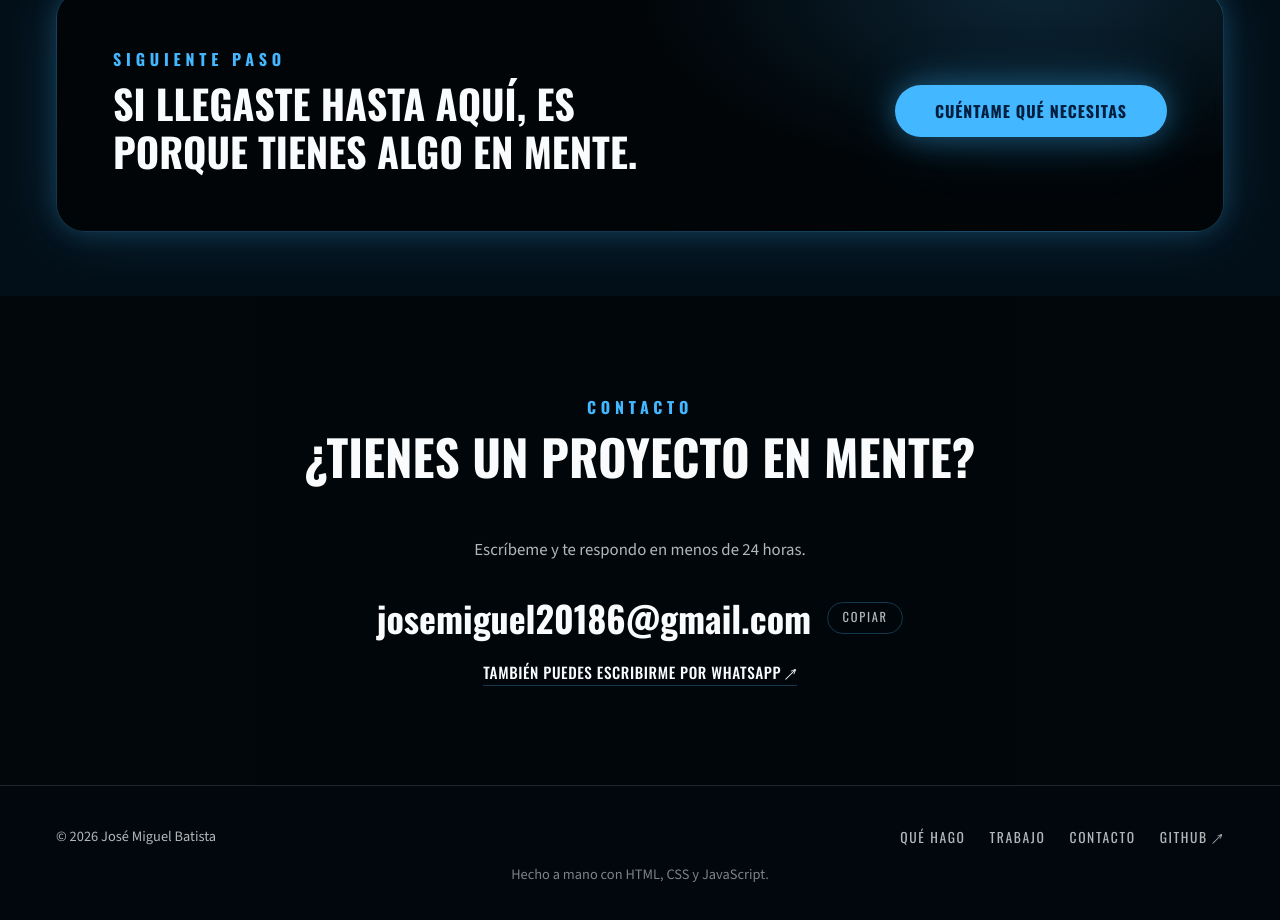
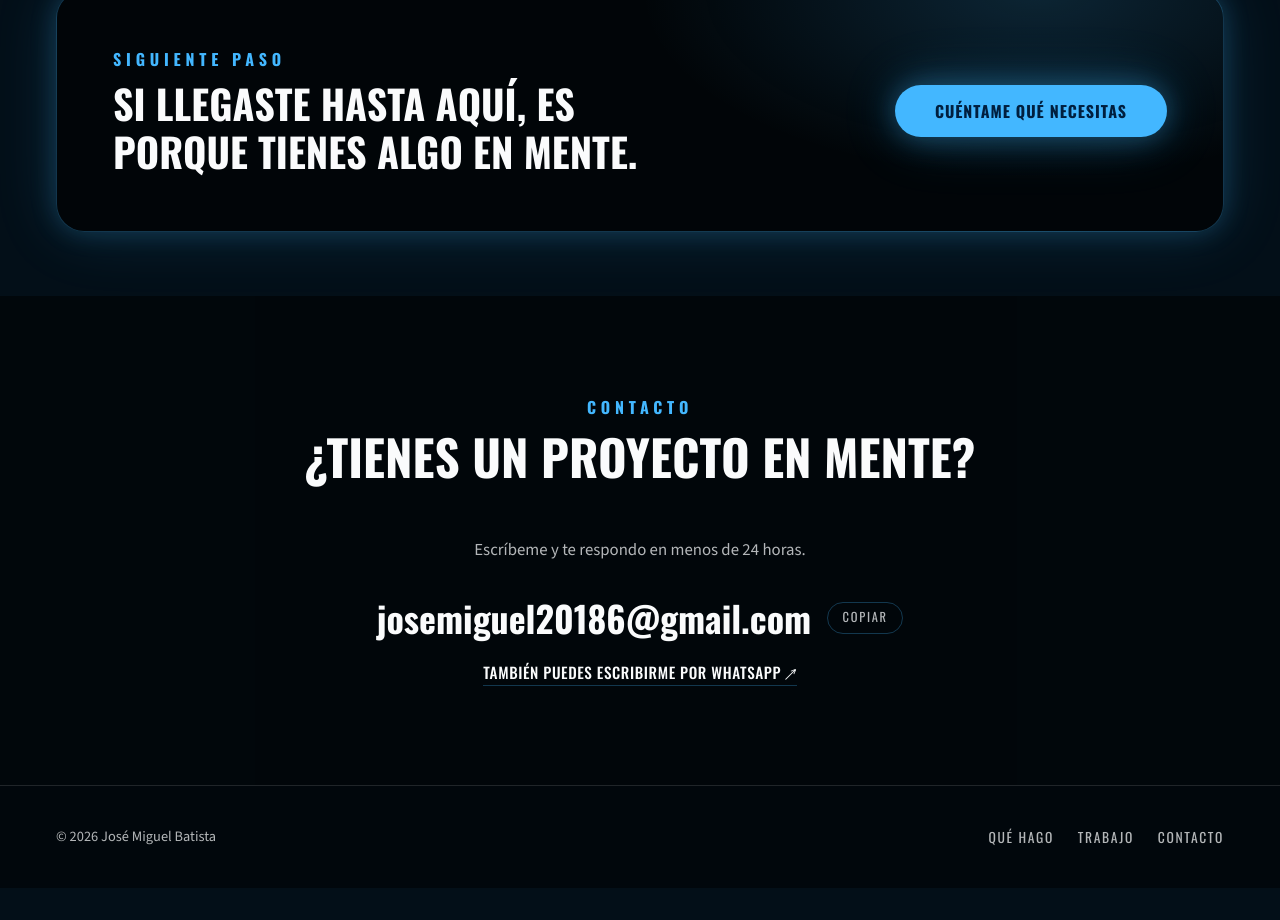
Before and after one commit to Chemi25/Portafolio, a plain HTML site: page index.html in a window 1280 px wide. Shown: the part 7245-8165 px from the top of the page. After the commit the page ends 8133 px from the top, so only its background shows below. Drawn offline with nearby package versions, Linux system fonts and the light colour scheme.

Commit message:
Quita el enlace a GitHub y la línea "hecho a mano" del pie
- index.html: fuera el enlace a GitHub del pie y el párrafo "Hecho a mano
  con HTML, CSS y JavaScript".
- js/main.js: eliminada la constante GITHUB_URL y su entrada en el bucle
  de enlaces sociales. LINKEDIN_URL sigue ahí, vacía.
- js/i18n.js: borradas las claves footer.handmade en los dos idiomas.
- css/styles.css: fuera la regla .footer-handmade, ya sin uso.
- README.md: la fila de la tabla habla solo de LinkedIn.

El JSON-LD conserva el sameAs a GitHub: es dato estructurado, no un
enlace visible.

Co-Authored-By: Claude Opus 5 <noreply@anthropic.com>

```diff
--- a/css/styles.css
+++ b/css/styles.css
@@ -828,7 +828,6 @@ section[id] { scroll-margin-top: calc(var(--header-h) + 16px); }
   transition: color 0.3s;
 }
 .footer-nav a:hover { color: var(--accent); text-decoration: none; }
-.footer-handmade { width: 100%; text-align: center; opacity: 0.7; }
 
 /* ---------- 16. Animación ---------- */
 @keyframes pulse-dot {
--- a/index.html
+++ b/index.html
@@ -483,11 +483,9 @@
         <a href="#servicios" data-i18n="nav.services">Qué hago</a>
         <a href="#proyectos" data-i18n="nav.projects">Trabajo</a>
         <a href="#contacto" data-i18n="nav.contact">Contacto</a>
-        <!-- Los enlaces sociales se muestran solo cuando pones tus URLs en js/main.js (GITHUB_URL, LINKEDIN_URL) -->
-        <a id="github-link" href="#" target="_blank" rel="noopener" hidden>GitHub ↗</a>
+        <!-- El enlace de LinkedIn se muestra solo cuando pones tu URL en js/main.js (LINKEDIN_URL) -->
         <a id="linkedin-link" href="#" target="_blank" rel="noopener" hidden>LinkedIn ↗</a>
       </nav>
-      <p class="footer-handmade" data-i18n="footer.handmade">Hecho a mano con HTML, CSS y JavaScript.</p>
     </div>
   </footer>
 
--- a/js/i18n.js
+++ b/js/i18n.js
@@ -142,9 +142,7 @@ const translations = {
     "contact.sub": "Escríbeme y te respondo en menos de 24 horas.",
     "contact.copy": "Copiar",
     "contact.copied": "Copiado",
-    "contact.whatsapp": "También puedes escribirme por WhatsApp",
-
-    "footer.handmade": "Hecho a mano con HTML, CSS y JavaScript."
+    "contact.whatsapp": "También puedes escribirme por WhatsApp"
   },
 
   /* ---------------- ENGLISH ---------------- */
@@ -282,9 +280,7 @@ const translations = {
     "contact.sub": "Write to me and I'll reply within 24 hours.",
     "contact.copy": "Copy",
     "contact.copied": "Copied",
-    "contact.whatsapp": "You can also message me on WhatsApp",
-
-    "footer.handmade": "Handmade with HTML, CSS and JavaScript."
+    "contact.whatsapp": "You can also message me on WhatsApp"
   }
 };
 
--- a/js/main.js
+++ b/js/main.js
@@ -10,9 +10,8 @@
 // Si lo dejas vacío, el enlace de WhatsApp no se muestra.
 const WHATSAPP_NUMBER = "18496074188";
 
-// Perfiles públicos. Si dejas una URL vacía, ese enlace del pie no se muestra.
-const GITHUB_URL = "https://github.com/Chemi25";
-// TODO: pon la URL completa de tu perfil. Ejemplo: "https://www.linkedin.com/in/tu-usuario"
+// TODO: pon la URL completa de tu perfil de LinkedIn. Si la dejas vacía, ese
+// enlace del pie no se muestra. Ejemplo: "https://www.linkedin.com/in/tu-usuario"
 // Al ponerla, añádela también al "sameAs" del JSON-LD en index.html.
 const LINKEDIN_URL = "";
 
@@ -31,7 +30,7 @@ const LINKEDIN_URL = "";
       line.hidden = false;
     }
   }
-  [["github-link", GITHUB_URL], ["linkedin-link", LINKEDIN_URL]].forEach(([id, url]) => {
+  [["linkedin-link", LINKEDIN_URL]].forEach(([id, url]) => {
     if (!url) return;
     const link = document.getElementById(id);
     if (link) { link.href = url; link.hidden = false; }
```
Also changed, not shown: 1 other file.
